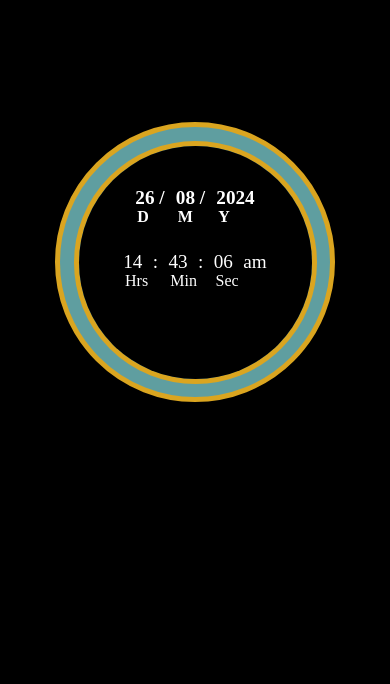
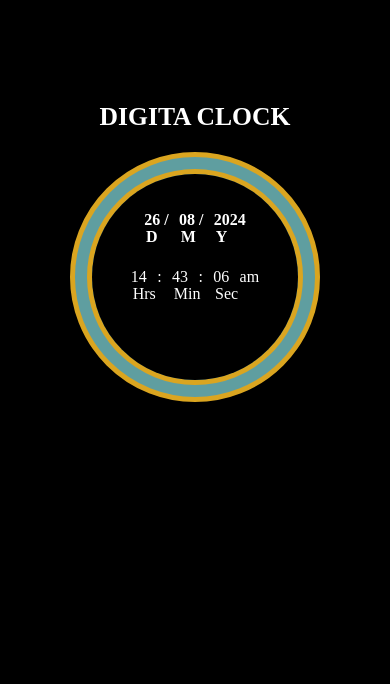
Before and after one commit to logesh-newcoder/digital_clock, a plain HTML site: page index.html in a window 390 px wide. Shown: the part 160-844 px from the top of the page. Drawn offline with Linux system fonts and the light colour scheme.

Commit message:
Update index.css

```diff
--- a/index.css
+++ b/index.css
@@ -1,42 +1,46 @@
-*{
+* {
     padding: 0;
     margin: 0;
     box-sizing: border-box;
 }
-body{
+
+body {
     width: 100vw;
     height: 100vh;
     background-color: black;
     color: white;
+    display: flex;
+    flex-direction: column;
+    justify-content: center;
+    align-items: center;
 }
-h2{
-    height: 30%;
+
+h2 {
     font-size: 3rem;
+    text-align: center;
+}
+
+.con {
+    position: relative;
+    width: 380px;
+    height: 380px;
+    background-color: cadetblue;
+    border: 5px solid goldenrod;
+    border-radius: 50%;
     display: flex;
     justify-content: center;
     align-items: center;
+    margin: 20px 0;
 }
-.con{
-    position: absolute;
-    top: 50%;
-    left: 50%;
-    width: 380px;
-    height: 380px;
-    background-color:cadetblue;
-    border: 5px solid goldenrod;
-    border-radius: 50%;
-    transform: translate(-50%, -50%);
-    display: flex;
-    justify-content: center;
-    align-items: center;
-}
-.body{
+
+.body {
+    width: 90%;
     height: 90%;
-    width: 90%;
     border-radius: 50%;
     border: 5px solid goldenrod;
 }
-.timer{
+
+.timer {
     width: 100%;
     height: 100%;
     border-radius: 50%;
@@ -48,66 +52,106 @@ h2{
     align-items: center;
     cursor: pointer;
 }
-.date{
+
+.date {
     position: absolute;
-    top: 20%;
+    top: 10%;
     font-size: 2.5rem;
     font-weight: 600;
+    text-align: center;
+    width: 100%;
 }
-.timer span{
+
+.timer span {
     font-size: 2rem;
     padding: 0.5rem;
     position: relative;
 }
-span::after{
+
+span::after {
     text-transform: capitalize;
     font-size: 1rem;
     bottom: -15px;
     left: 5px;
     position: absolute;
 }
-#da::after{
+
+#da::after {
     content: "d";
 }
-#mon::after{
+
+#mon::after {
     content: "m";
 }
-#year::after{
+
+#year::after {
     content: "y";
 }
-#hrs::after{
+
+#hrs::after {
     content: "hrs";
 }
-#min::after{
+
+#min::after {
     content: "min";
 }
-#sec::after{
+
+#sec::after {
     content: "sec";
 }
 
-@media screen and (max-width:460px) {
-    h2{
+/* Responsive for small screens like phones */
+@media screen and (max-width: 768px) {
+    h2 {
         font-size: 2rem;
     }
-    .con{
+    .con {
         width: 280px;
         height: 280px;
     }
-    .date{
-        position: absolute;
+    .date {
+        font-size: 1.6rem;
         top: 20%;
+    }
+    .timer span {
+        font-size: 1.4rem;
+        padding: 0.3rem;
+    }
+}
+
+/* Responsive for very small screens like phones in portrait mode */
+@media screen and (max-width: 460px) {
+    h2 {
         font-size: 1.6rem;
-        font-weight: 600;
     }
-    .timer span{
-        font-size: 1.2rem;
+    .con {
+        width: 250px;
+        height: 250px;
+    }
+    .date {
+        font-size: 1.4rem;
+    }
+    .timer span {
+        font-size: 1rem;
         padding: 0.2rem;
     }
-    span::after{
-        text-transform: capitalize;
-        font-size: 1rem;
-        bottom: -15px;
-        left: 5px;
-        position: absolute;
+}
+
+/* Larger desktop screens */
+@media screen and (min-width: 1024px) {
+    h2 {
+        font-size: 4rem;
+    }
+    .con {
+        width: 500px;
+        height: 500px;
+    }
+    .date {
+        font-size: 3.5rem;
+        top: 15%;
+    }
+    .timer span {
+        font-size: 3rem;
+        padding: 1rem;
     }
 }
```
